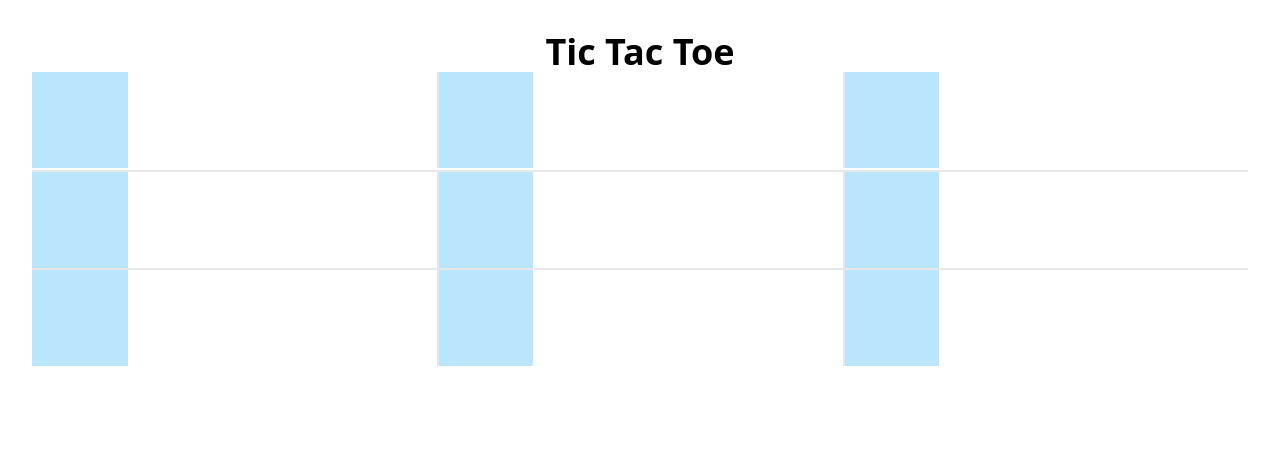
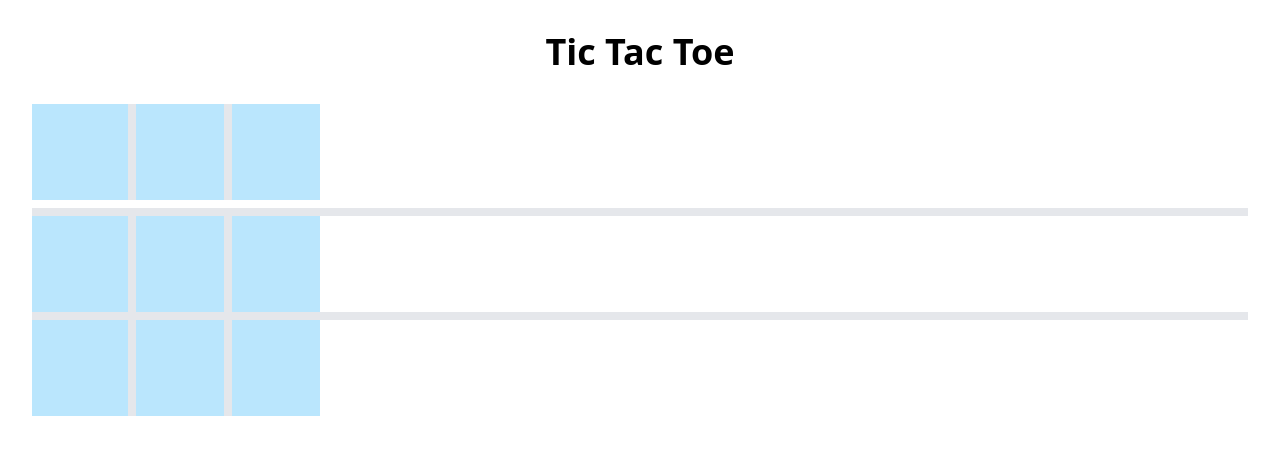
Before and after one commit to Wongwc1998/TicTacToe, a React (Vite) app: page / in a window 1280 px wide. Shown: the top 454 px of the page. Built offline with nearby package versions, Linux system fonts and the light colour scheme.

Commit message:
change layout

```diff
--- a/src/TicTacToeGame.tsx
+++ b/src/TicTacToeGame.tsx
@@ -18,22 +18,22 @@ function ThisGameContent() {
     <div>
       <header className="text-4xl font-bold text-center">
         <div>Tic Tac Toe</div>
-        <div>
+        <div className="text-2xl font-normal h-8">
           {game.gameState !== "In Progress" && <h2>{game.gameState}</h2>}
         </div>
       </header>
-      <div className="grid grid-rows-3 divide-y-2">
-        <div className="grid grid-cols-3 divide-x-2">
+      <div className="grid grid-rows-3 divide-y-8">
+        <div className="flex flex-row divide-x-8">
           <TicTacToeCell row={0} col={0} />
           <TicTacToeCell row={0} col={1} />
           <TicTacToeCell row={0} col={2} />
         </div>
-        <div className="grid grid-cols-3 divide-x-2">
+        <div className="flex flex-row divide-x-8">
           <TicTacToeCell row={1} col={0} />
           <TicTacToeCell row={1} col={1} />
           <TicTacToeCell row={1} col={2} />
         </div>
-        <div className="grid grid-cols-3 divide-x-2">
+        <div className="flex flex-row divide-x-8">
           <TicTacToeCell row={2} col={0} />
           <TicTacToeCell row={2} col={1} />
           <TicTacToeCell row={2} col={2} />
```
